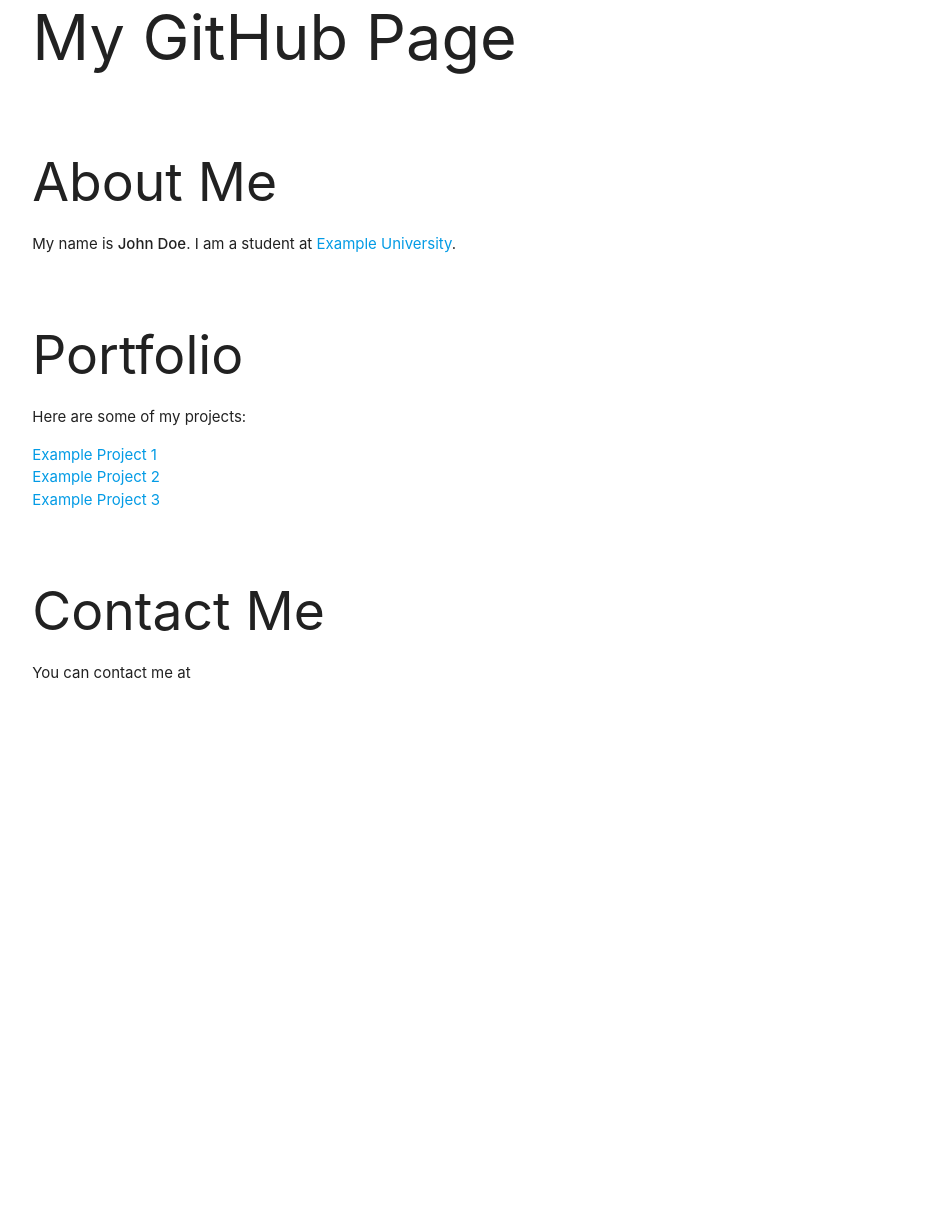
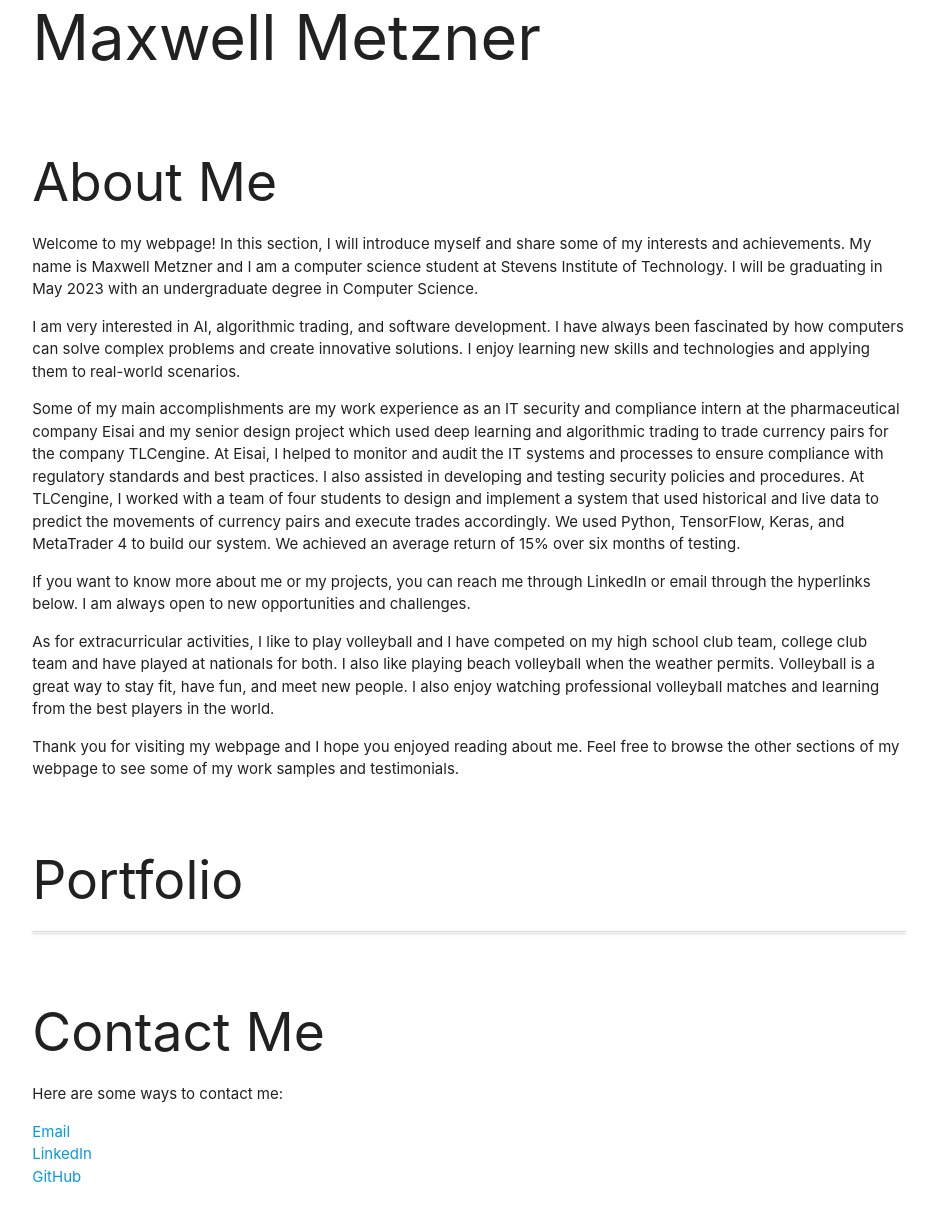
Before and after one commit to MaxwellMetzner/MaxwellMetzner.github.io, a plain HTML site: page index.html in a window 1280 px wide. Shown: the part 39-1260 px from the top of the page, without its empty margins (171-1108 px from the left). Before the commit the page ends 800 px from the top, so only its background shows below. Drawn offline with Linux system fonts and the light colour scheme.

Commit message:
About Me section completed
Added "about me"

```diff
--- a/index.html
+++ b/index.html
@@ -2,7 +2,7 @@
 <html>
   <head>
     <meta charset="utf-8">
-    <title>My GitHub Page</title>
+    <title>Maxwell Metzner</title>
     <link rel="stylesheet" href="materialize.min.css">
   </head>
   <!-- Include about me, portfolio, contact information sections -->
@@ -10,30 +10,42 @@
     <div class="container">
         <div class="row">
             <div class="col s12">
-                <h1>My GitHub Page</h1>
+                <h1>Maxwell Metzner</h1>
             </div>
         </div>
     <div class="row">
         <div class="col s12">
             <h2>About Me</h2>
-            <p>My name is <strong>John Doe</strong>. I am a student at <a href="https://www.example.com">Example University</a>.</p>
+            <p>Welcome to my webpage! In this section, I will introduce myself and share some of my interests and achievements. My name is Maxwell Metzner and I am a computer science student at Stevens Institute of Technology. I will be graduating in May 2023 with an undergraduate degree in Computer Science.</p>
+            <p>I am very interested in AI, algorithmic trading, and software development. I have always been fascinated by how computers can solve complex problems and create innovative solutions. I enjoy learning new skills and technologies and applying them to real-world scenarios.</p>
+            <p>Some of my main accomplishments are my work experience as an IT security and compliance intern at the pharmaceutical company Eisai and my senior design project which used deep learning and algorithmic trading to trade currency pairs for the company TLCengine. At Eisai, I helped to monitor and audit the IT systems and processes to ensure compliance with regulatory standards and best practices. I also assisted in developing and testing security policies and procedures. At TLCengine, I worked with a team of four students to design and implement a system that used historical and live data to predict the movements of currency pairs and execute trades accordingly. We used Python, TensorFlow, Keras, and MetaTrader 4 to build our system. We achieved an average return of 15% over six months of testing.</p>
+            <p>If you want to know more about me or my projects, you can reach me through LinkedIn or email through the hyperlinks below. I am always open to new opportunities and challenges.</p>
+            <p>As for extracurricular activities, I like to play volleyball and I have competed on my high school club team, college club team and have played at nationals for both. I also like playing beach volleyball when the weather permits. Volleyball is a great way to stay fit, have fun, and meet new people. I also enjoy watching professional volleyball matches and learning from the best players in the world.</p>
+            <p>Thank you for visiting my webpage and I hope you enjoyed reading about me. Feel free to browse the other sections of my webpage to see some of my work samples and testimonials.</p>
         </div>
     </div>
         <div class="row">
             <div class="col s12">
             <h2>Portfolio</h2>
-            <p>Here are some of my projects:</p>
-            <ul>
-                <li><a href="https://www.example.com">Example Project 1</a></li>
-                <li><a href="https://www.example.com">Example Project 2</a></li>
-                <li><a href="https://www.example.com">Example Project 3</a></li>
+            <!-- Create two collapsed sections for School Projects and Personal Projects -->
+            <!-- By default, they are collapsed and contain grids for cards -->
+            <ul class="collapsible">
+
             </ul>
+
+
             </div>
         </div>
         <div class="row">
             <div class="col s12">
                 <h2>Contact Me</h2>
-                <p>You can contact me at <a href="mailto:maxwell.metzner@gmail.com"></a></p>
+                <!-- Include linkedin, github, email -->
+                <p>Here are some ways to contact me:</p>
+                <ul>
+                    <li><a href="mailto:maxwell.metzner@gmail.com">Email</a></li>
+                    <li><a href="https://www.linkedin.com/in/maxwell-metzner-0b0b5b1a1/" target="_blank">LinkedIn</a></li>
+                    <li><a href="https://github.com/MaxMetz4" target="_blank">GitHub</a></li>
+                </ul>
             </div>
         </div>
     </div>
```
